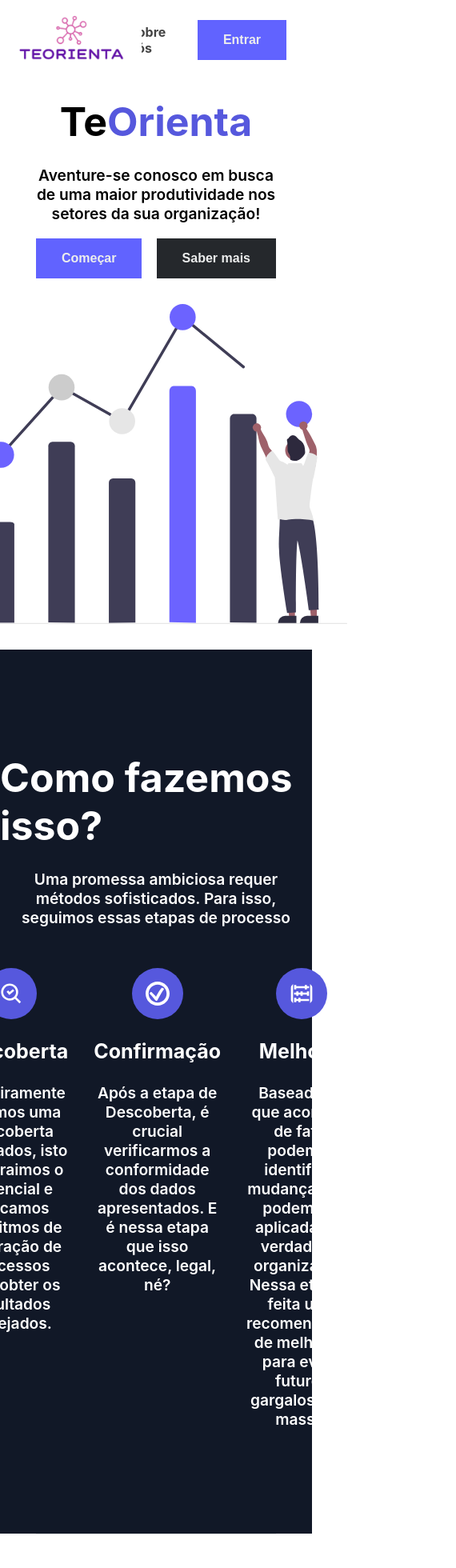
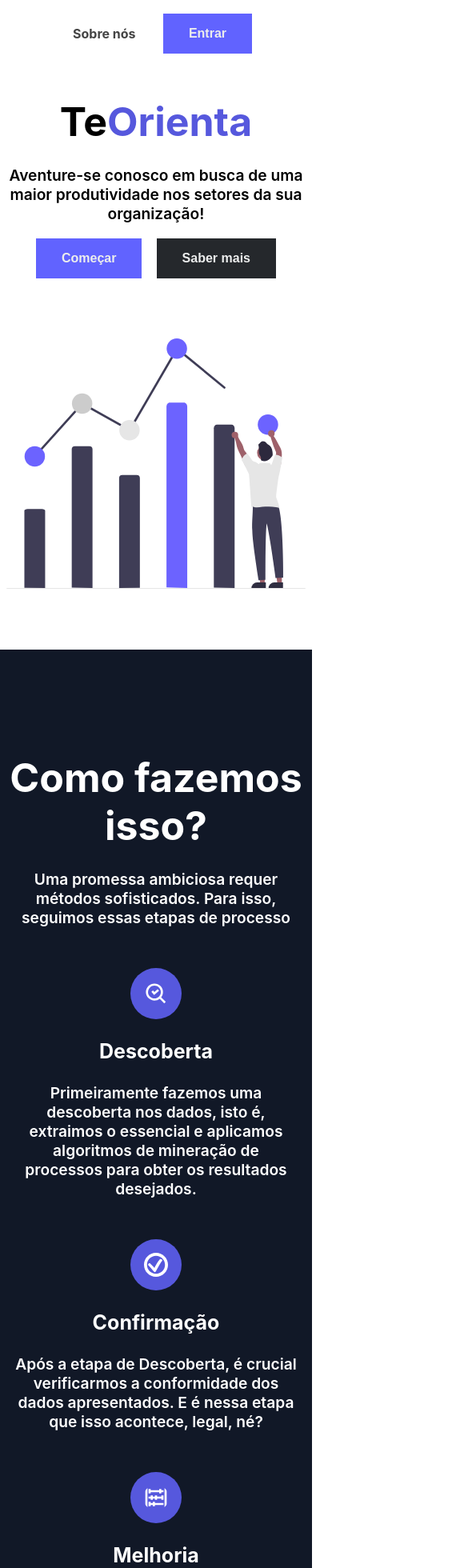
Before and after one commit to teOrienta/2021-Open-labs, a Next.js app in the folder nextjs/: page / in a window 390 px wide. Shown: the top 1960 px of the page at 80% size, 570 px wide, since content can reach past the window. Built offline with nearby package versions, Linux system fonts and the light colour scheme.

Commit message:
main responsive

```diff
--- a/nextjs/components/Home/Main.tsx
+++ b/nextjs/components/Home/Main.tsx
@@ -25,7 +25,7 @@ export default function Main() {
             Saber mais
           </button>
         </div>
-        <div className = {styles.imgContainer} style =  {{ width: "750px" }}>
+        <div className = {styles.imgContainer}>
           <Image src = {Video} alt = "Land image" layout = "fill" objectFit="contain"/>
         </div>
       </section>
--- a/nextjs/styles/components/Home/Footer.module.css
+++ b/nextjs/styles/components/Home/Footer.module.css
@@ -4,12 +4,21 @@
     align-items: center;
     justify-content: space-between;
     padding: 2em;
+    text-align: center;
 }
 .container > p {
     margin: 0;
 }
 .container div {
     display: flex;
+    flex-wrap: wrap;
     justify-content: space-between;
     width: 25em;
+    max-width: 100%;
 }
+@media (max-width:450px) {
+    .container {
+        justify-content: center;
+        flex-direction: column;
+    }
+}
--- a/nextjs/styles/components/Home/Header.module.css
+++ b/nextjs/styles/components/Home/Header.module.css
@@ -125,3 +125,12 @@
     height: 1px;
     border-bottom: 1px solid rgb(225, 225, 225);
 }
+
+@media (max-width: 450px) {
+    .logoContainer {
+        display: none;
+    }
+    .links {
+        margin: auto;
+    }
+}
--- a/nextjs/styles/components/Home/Main.module.css
+++ b/nextjs/styles/components/Home/Main.module.css
@@ -25,6 +25,8 @@
 }
 
 .imgContainer {
+    width: 750px !important;
+    max-width: 100%;
     height: 400px;
     position: relative;
 }
@@ -158,3 +160,27 @@
     color: #FFF;
     padding: 2em;
 }
+
+@media (max-width:450px) {
+    .container {
+        width: 100%;
+        text-align: center;
+    }
+    .team li {
+        flex-direction: column;
+        text-align: center;
+        border-left: none;
+    }
+    .team li span {
+        border-radius: 4px;
+        margin: 0;
+    }
+    .banner {
+        padding: 2em 0;
+    }
+}
+@media (max-width:750px) {
+    .qualities ul {
+        flex-direction: column;
+    }
+}
```
